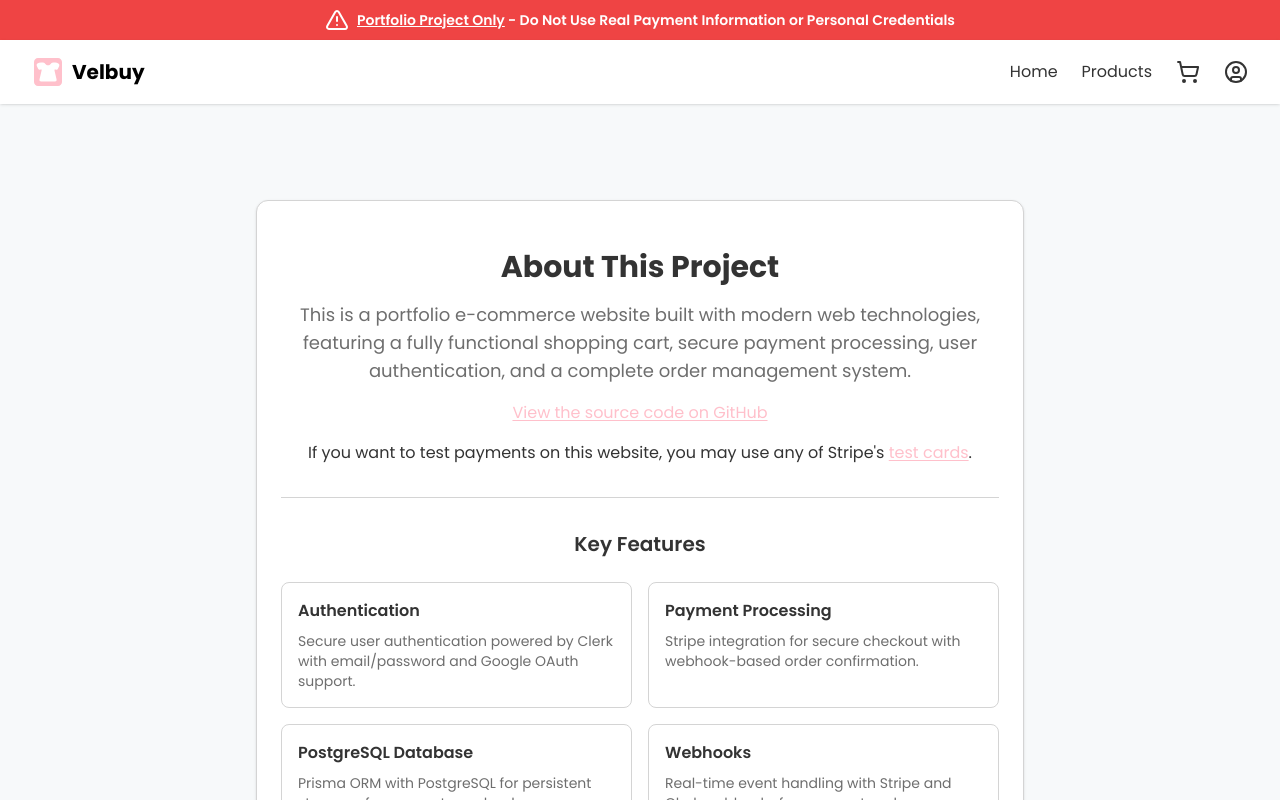
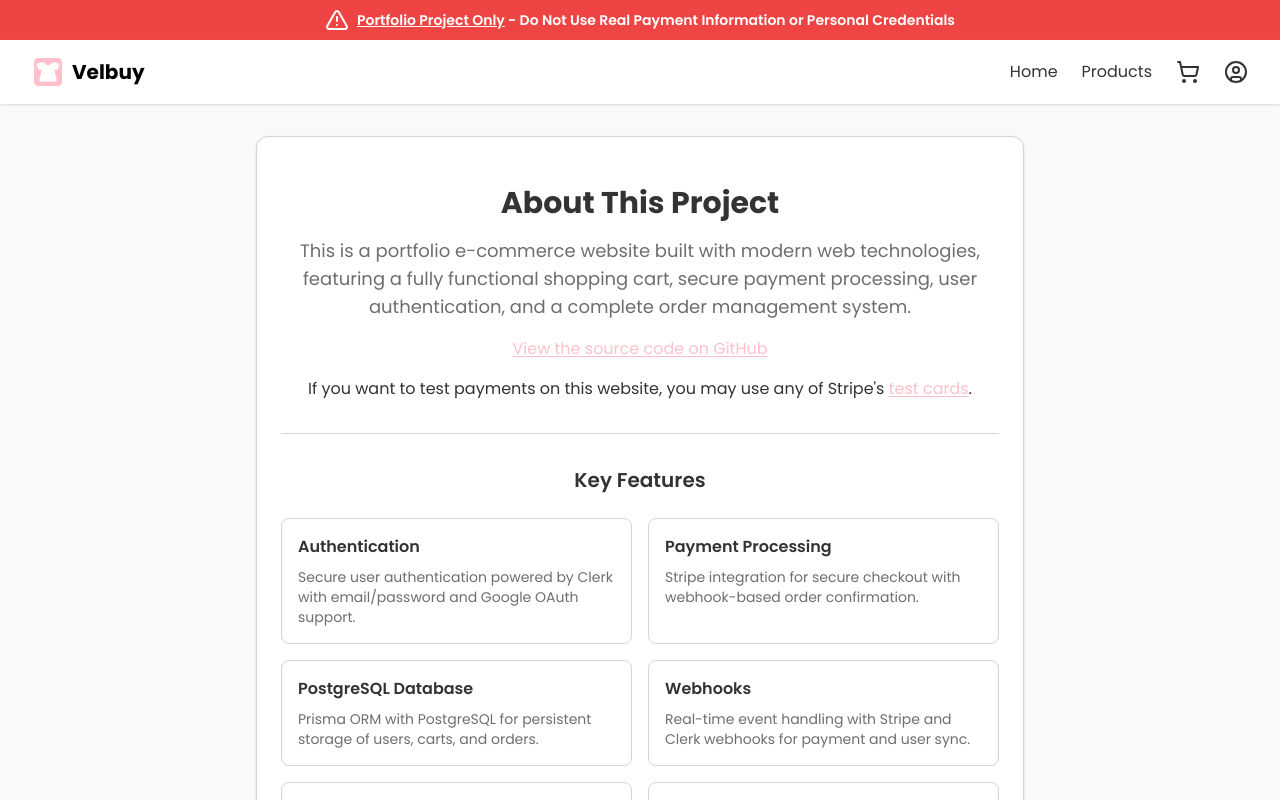
Before and after one commit to NickVeles/portfolio-ecommerce, a Next.js app: page /about in a window 1280 px wide. Shown: the top 800 px of the page. Built offline with nearby package versions, Linux system fonts and the light colour scheme; no server answers.

Commit message:
fix: vertical padding

```diff
--- a/app/about/page.tsx
+++ b/app/about/page.tsx
@@ -19,7 +19,7 @@ export const metadata: Metadata = {
 
 export default function About() {
   return (
-    <div className="container mx-auto py-16">
+    <div className="container mx-auto">
       <Card className="max-w-3xl mx-auto">
         <CardContent className="space-y-8 pt-6">
           <div className="text-center space-y-4">
--- a/app/terms/page.tsx
+++ b/app/terms/page.tsx
@@ -20,7 +20,7 @@ export const metadata: Metadata = {
 
 export default function Terms() {
   return (
-    <div className="container mx-auto py-16">
+    <div className="container mx-auto">
       <Card className="max-w-3xl mx-auto">
         <CardContent className="space-y-8 pt-6">
           <div className="text-center space-y-4">
```
